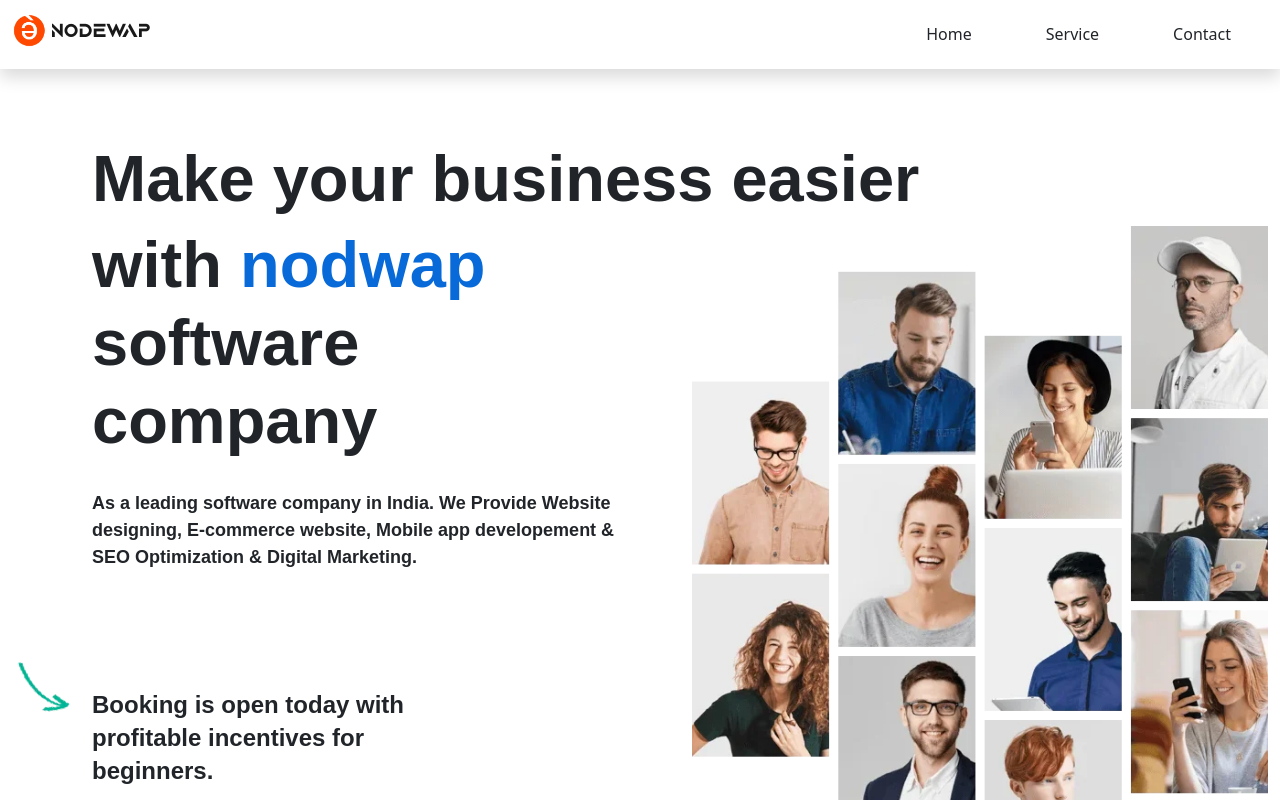
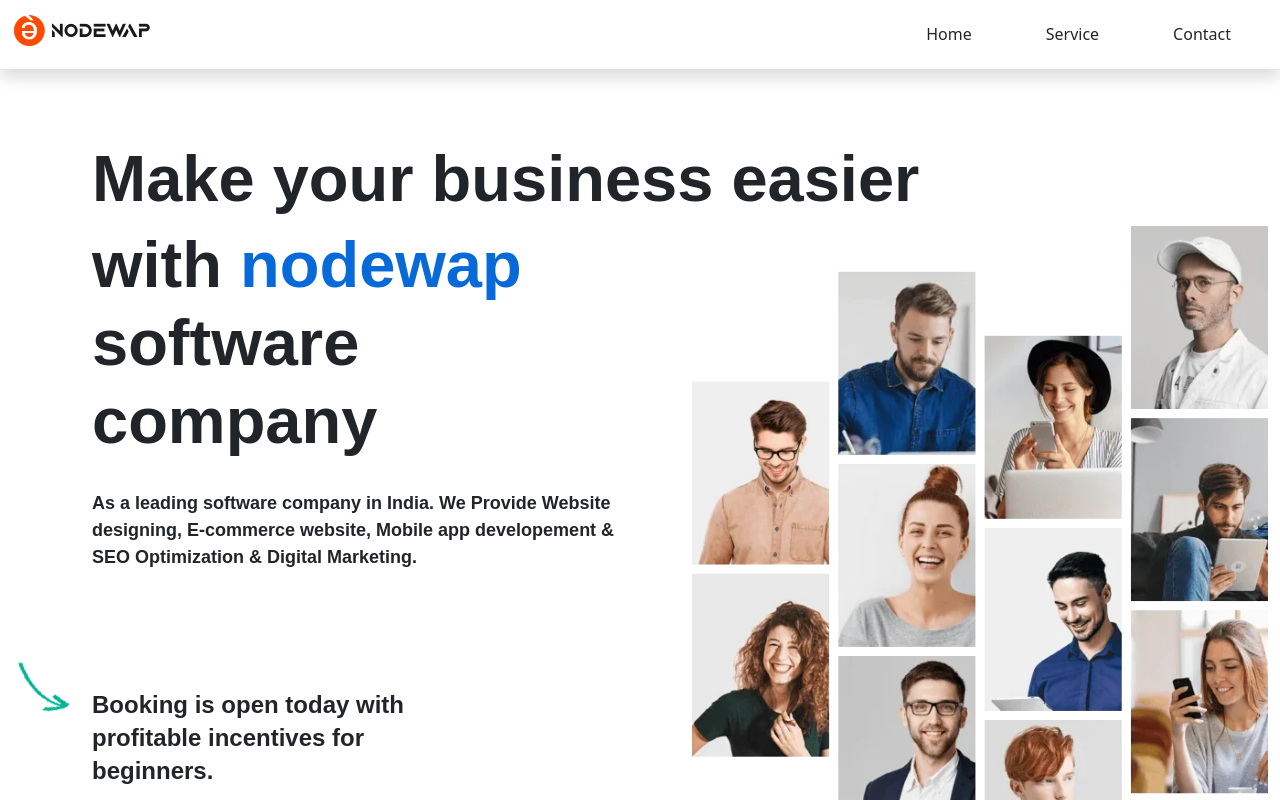
Before and after one commit to chandan95raj/nodewap, a Next.js app: page / in a window 1280 px wide. Shown: the top 800 px of the page. Built offline with nearby package versions, Linux system fonts and the light colour scheme.

Commit message:
spelling correction of nodewap

```diff
--- a/cmp/home/header/index.jsx
+++ b/cmp/home/header/index.jsx
@@ -19,7 +19,7 @@
 
             <Row className={`${Style.titleBox2}`} >
                 <Col md="6" className={`${Style.titlecont}`} >
-                    <h1 className={`${Style.title2}`}>with<span> nodwap </span> software company</h1>
+                    <h1 className={`${Style.title2}`}>with<span> nodewap </span> software company</h1>
                     <p className={`${Style.subTitle}`}>As a leading software company in India. We Provide Website designing, E-commerce website, Mobile app developement & SEO Optimization & Digital Marketing.</p>
                     <div className={`${Style.formTitleCont}`}>
                         <div className={`${Style.formTitleImg}`}>
```
